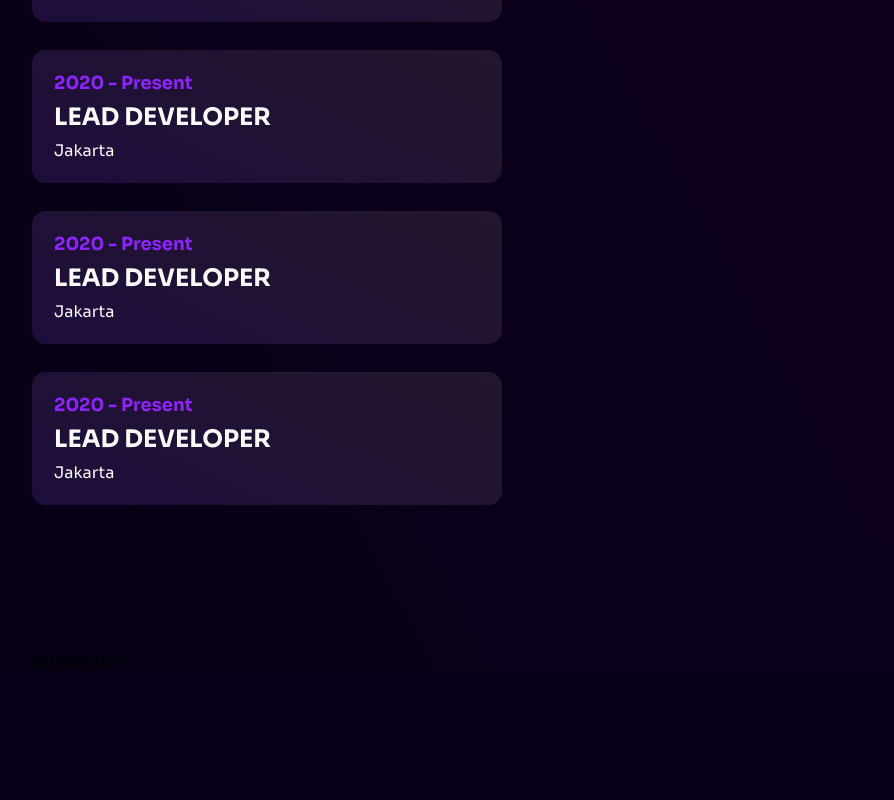
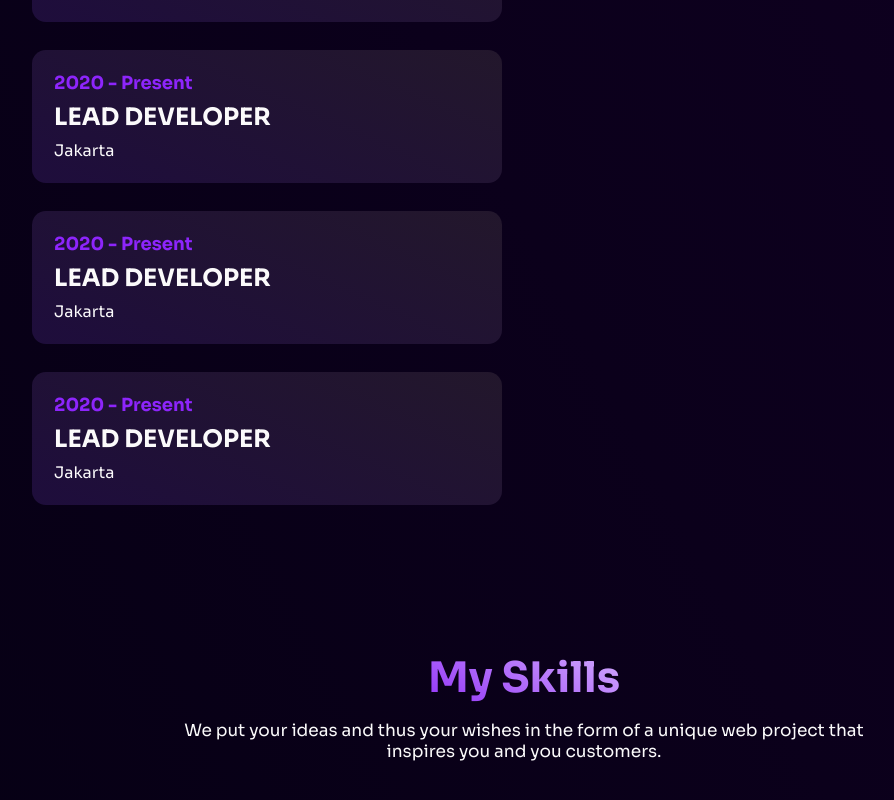
Before and after one commit to LepakBoy/single_page, a Next.js app: page / in a window 1280 px wide. Shown: the part 3084-3884 px from the top of the page, without its empty margins (116-1010 px from the left). Before the commit the page ends 3756 px from the top, so only its background shows below. Built offline with nearby package versions, Linux system fonts and the light colour scheme.

Commit message:
init skills section

```diff
--- /dev/null
+++ b/src/app/components/skillSection/skillSection.module.css
@@ -0,0 +1,3 @@
+.container{
+    padding-bottom: 98px;
+}
--- a/src/app/components/skillSection/skillSection.tsx
+++ b/src/app/components/skillSection/skillSection.tsx
@@ -1,5 +1,16 @@
 import React from 'react';
+import styles from './skillSection.module.css';
+import TitleSection from '../molecule/titleSection/titleSection';
+import DescriptionSection from '../molecule/descriptionSection/descriptionSection';
 
 export default function SkillSection() {
-  return <div>skillSection</div>;
+  return (
+    <div className={styles.container}>
+      <TitleSection
+        centered
+        title="My Skills"
+      />
+      <DescriptionSection text="We put your ideas and thus your wishes in the form of a unique web project that inspires you and you customers." />
+    </div>
+  );
 }
--- /dev/null
+++ b/src/app/components/skillSection/skillsCard/skillsCard.tsx
@@ -0,0 +1,6 @@
+import React from 'react';
+import styles from './skillsCard.module.css';
+
+export default function SkillsCard() {
+  return <div className={styles.container}>SkillsCard</div>;
+}
```
Also changed, not shown: src/app/components/skillSection/skillsCard/skillsCard.module.css (added).
